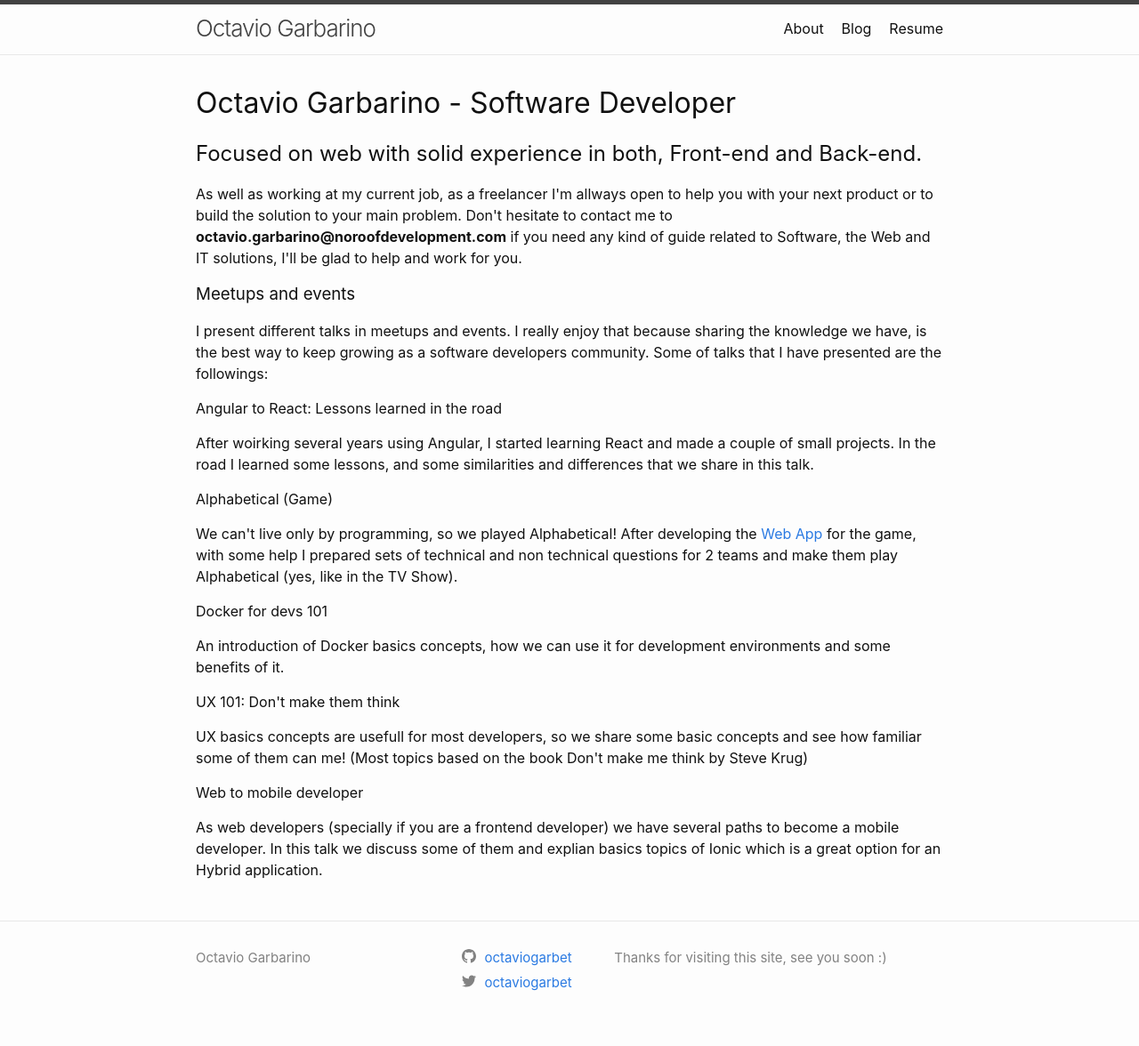
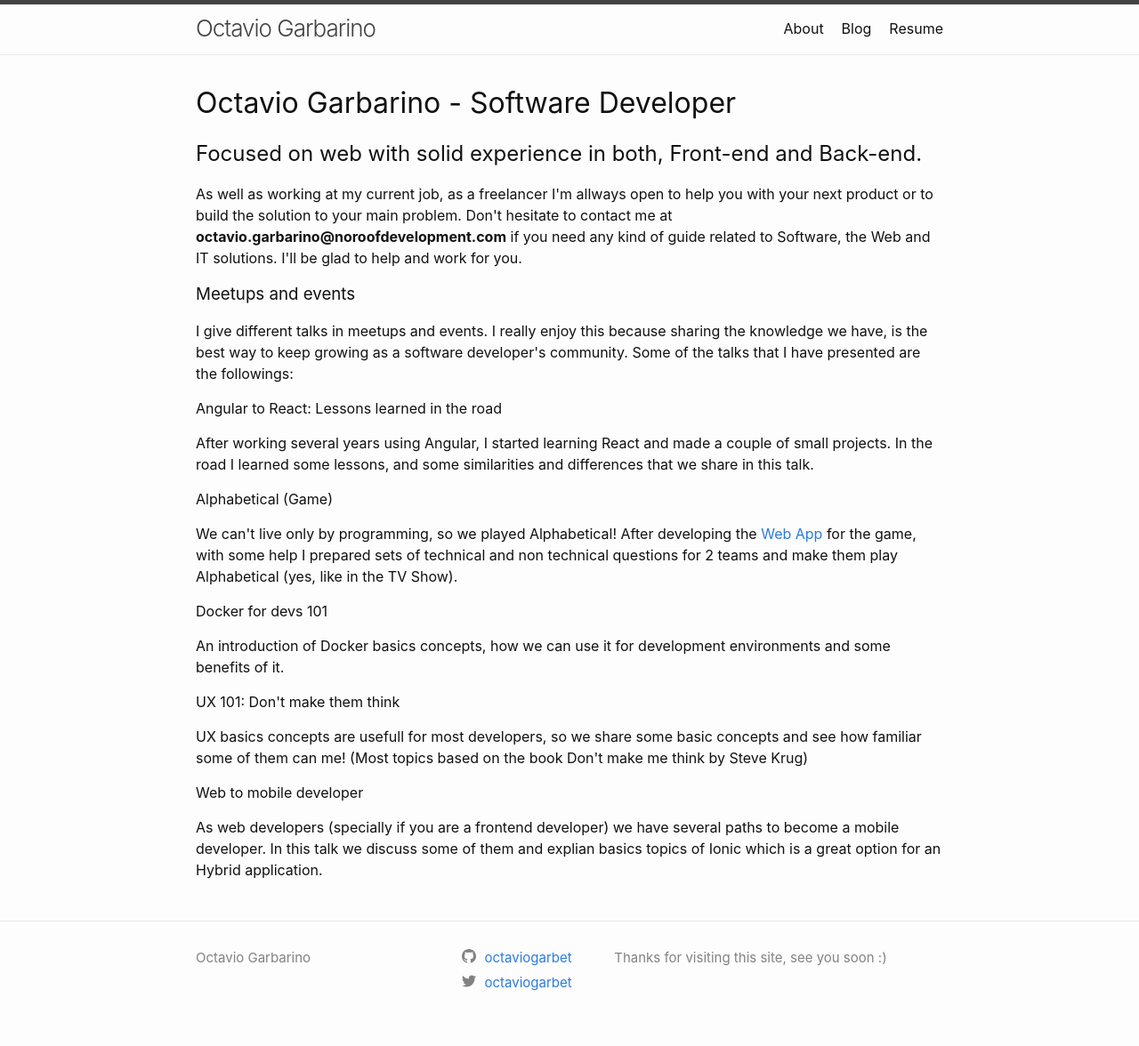
Before and after one commit to octaviogarbet/octaviogarbet.github.io, a Jekyll site: the page built from index.html, in a window 1280 px wide. Shown: the whole page at 89% size. Built offline with Jekyll 4.4.1, drawn with Linux system fonts in a browser that asks for light colours.

Commit message:
typos fixed

```diff
--- a/index.html
+++ b/index.html
@@ -2,17 +2,17 @@
 ---
 <h1>Octavio Garbarino - Software Developer</h1>
 <h2>Focused on web with solid experience in both, Front-end and Back-end.</h2>
-<p>As well as working at my current job, as a freelancer I'm allways open to help you with your next product or to build the solution to your main problem. Don't hesitate to contact me to <strong>octavio.garbarino<span id="replace">AT</span>noroofdevelopment.com</strong> if you need any kind of guide related to Software, the Web and IT solutions, I'll be glad to help and work for you.</p>
+<p>As well as working at my current job, as a freelancer I'm allways open to help you with your next product or to build the solution to your main problem. Don't hesitate to contact me at <strong>octavio.garbarino<span id="replace">AT</span>noroofdevelopment.com</strong> if you need any kind of guide related to Software, the Web and IT solutions. I'll be glad to help and work for you.</p>
 <section>
   <h3>Meetups and events</h3>
-  <p>I present different talks in meetups and events. I really enjoy that because sharing the knowledge we have, is the best way to keep growing as a software developers community. Some of talks that I have presented are the followings:</p>
+  <p>I give different talks in meetups and events. I really enjoy this because sharing the knowledge we have, is the best way to keep growing as a software developer's community. Some of the talks that I have presented are the followings:</p>
   <article>
     <h4>Angular to React: Lessons learned in the road</h4>
-    <p>After woirking several years using Angular, I started learning React and made a couple of small projects. In the road I learned some lessons, and some similarities and differences that we share in this talk.</p>
+    <p>After working several years using Angular, I started learning React and made a couple of small projects. In the road I learned some lessons, and some similarities and differences that we share in this talk.</p>
   </article>
   <article>
     <h4>Alphabetical (Game)</h4>
-    <p>We can't live only by programming, so we played Alphabetical! After developing the <a href="https://oti.noroofdevelopment.com/wheelgames-control/">Web App</a> for the game, with some help I prepared sets of technical and non technical questions for 2 teams and make them play Alphabetical (yes, like in the TV Show). </p>
+    <p>We can't live only by programming, so we played Alphabetical! After developing the <a href="https://oti.noroofdevelopment.com/wheelgames-control/" target="blank">Web App</a> for the game, with some help I prepared sets of technical and non technical questions for 2 teams and make them play Alphabetical (yes, like in the TV Show). </p>
   </article>
   <article>
     <h4>Docker for devs 101</h4>
```
